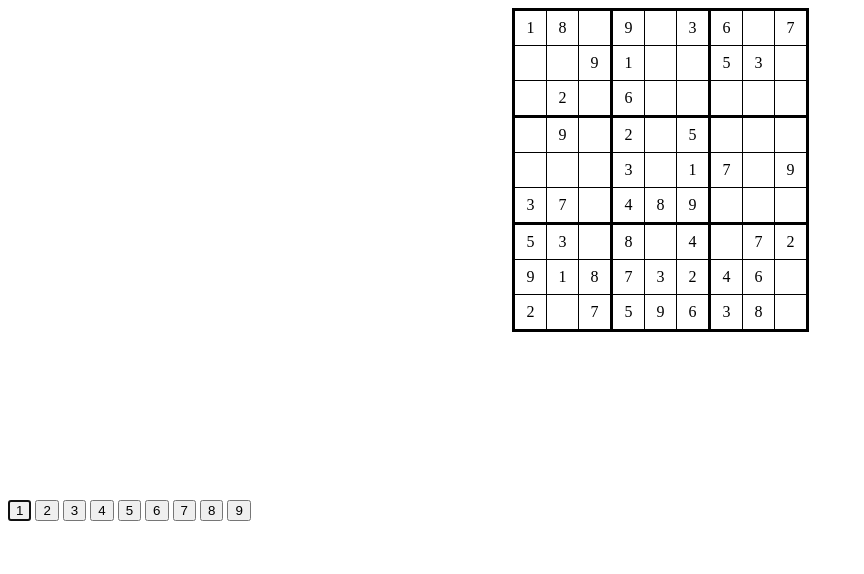
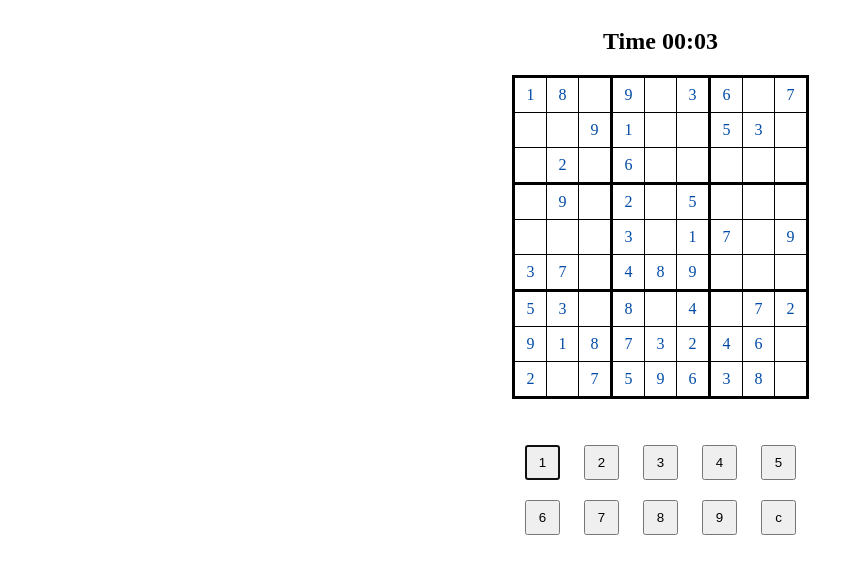
Before and after one commit to bhargav2427/sudoku-game, a plain HTML site: page index.html in a window 1280 px wide. Shown: the whole page, without its empty margins (0-864 px from the left). Drawn offline with nearby package versions, Linux system fonts and the light colour scheme.

Commit message:
Running Full Game

```diff
--- a/index.html
+++ b/index.html
@@ -6,6 +6,9 @@
 
 <body>
     <div class="main">
+        <div>
+            <h2 id="time">Time</h2>
+        </div>
         <table id="table">
             <tr id="row0">
                 <td id="0" onclick="input(this.id)"></td>
@@ -114,18 +117,20 @@
                 <td id="79" onclick="input(this.id)"></td>
                 <td id="80" onclick="input(this.id)"></td>
             </tr>
-        </table>
-    </div>
+        </table><br><br>
+
         <div class="main2">
             <input type="button" onclick="input(this)" value="1" autofocus>
             <input type="button" onclick="input(this)" value="2">
             <input type="button" onclick="input(this)" value="3">
             <input type="button" onclick="input(this)" value="4">
-        <input type="button" onclick="input(this)" value="5">
+            <input type="button" onclick="input(this)" value="5"><br>
             <input type="button" onclick="input(this)" value="6">
             <input type="button" onclick="input(this)" value="7">
             <input type="button" onclick="input(this)" value="8">
             <input type="button" onclick="input(this)" value="9">
+            <input type="button" onclick="input(this)" value="c">
+        </div>
     </div>
     <script src="https://ajax.googleapis.com/ajax/libs/jquery/3.5.1/jquery.min.js"></script>
     <script src=" main2.js"></script>
--- a/main.css
+++ b/main.css
@@ -29,6 +29,16 @@ tr:nth-child(3n) {
 }
 
 .main2 {
-  position: absolute;
-  top: 500px;
+  text-align: center;
 }
+
+input {
+  height: 35px;
+  width: 35px;
+  margin: 10 10 10 10;
+  text-align: center;
+}
+
+h2 {
+  text-align: center;
+}
--- a/main2.js
+++ b/main2.js
@@ -294,17 +294,24 @@ function showSudoku(sudoku, i) {
     var x = Math.floor(Math.random() * (81 - 0) + 0);
     document.getElementById(x).innerHTML = sudoku[x];
     document.getElementById(x).style.pointerEvents = "none";
+    document.getElementById(x).style.color = "rgb(0, 75, 166)";
   }
 }
-
+/*
 function s() {
   //return sudoku;
   console.log(sudoku);
 }
-
+*/
+var cnt = 0;
 function input(x) {
   if (x.value == undefined) {
-    if (sudoku[x] == value) {
+    if (
+      value == "c" &&
+      document.getElementById(x).style.pointerEvents != "none"
+    ) {
+      document.getElementById(x).innerHTML = "";
+    } else if (sudoku[x] == value) {
       document.getElementById(x).innerHTML = value;
     } else {
       window.alert("Wrong Click");
@@ -313,3 +320,19 @@ function input(x) {
     value = x.value;
   }
 }
+
+var seconds = 0;
+var second = 0;
+var minutes = 0;
+setInterval(timer, 1000);
+function timer() {
+  document.getElementById("time").innerHTML =
+    "Time " + pad(minutes) + ":" + pad(second);
+  second = seconds - minutes * 60;
+  seconds++;
+  minutes = Math.floor(seconds / 60);
+}
+
+function pad(d) {
+  return d < 10 ? "0" + d.toString() : d.toString();
+}
```
Lines whose indentation alone changed are shown as unchanged.
